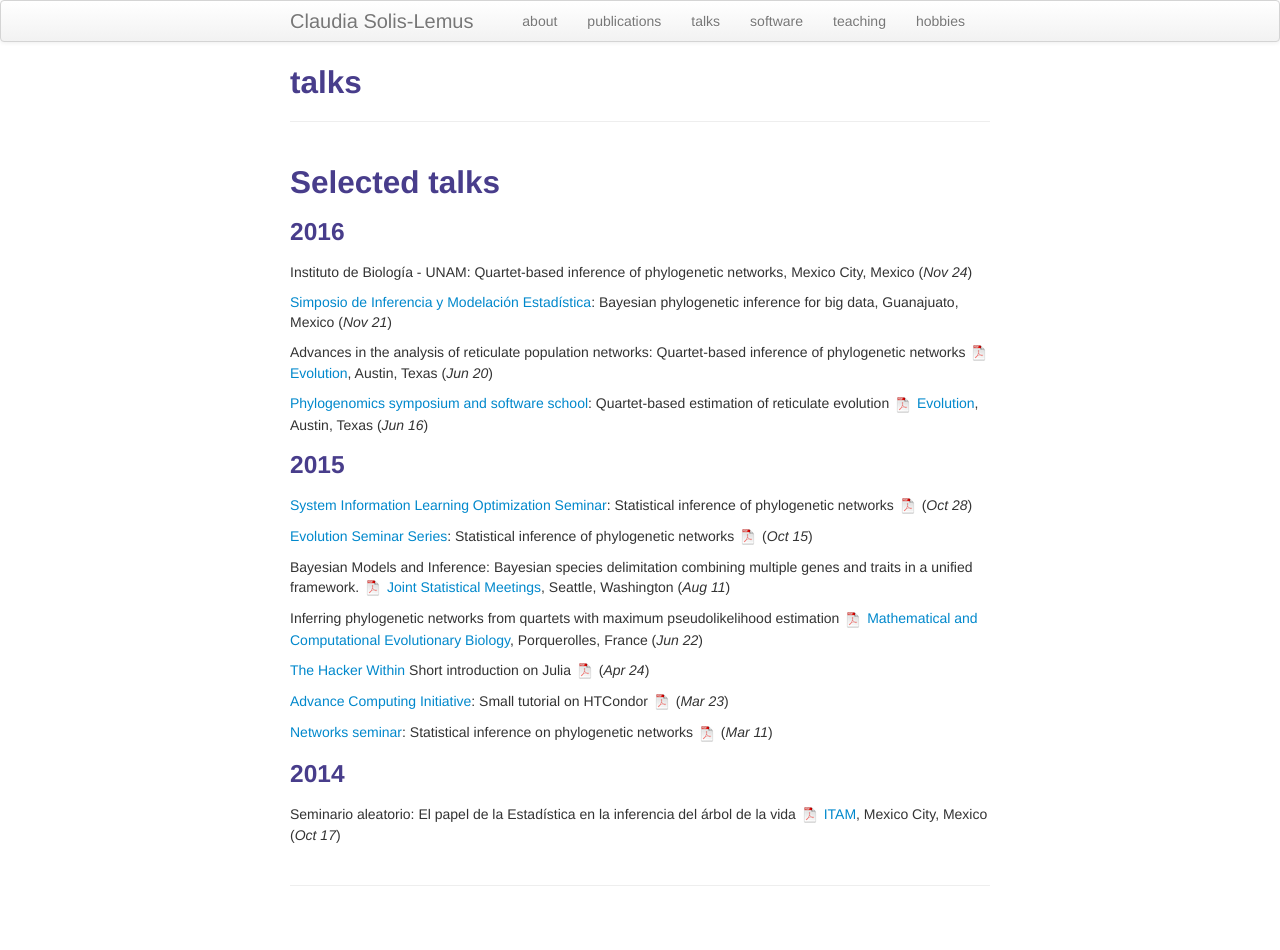
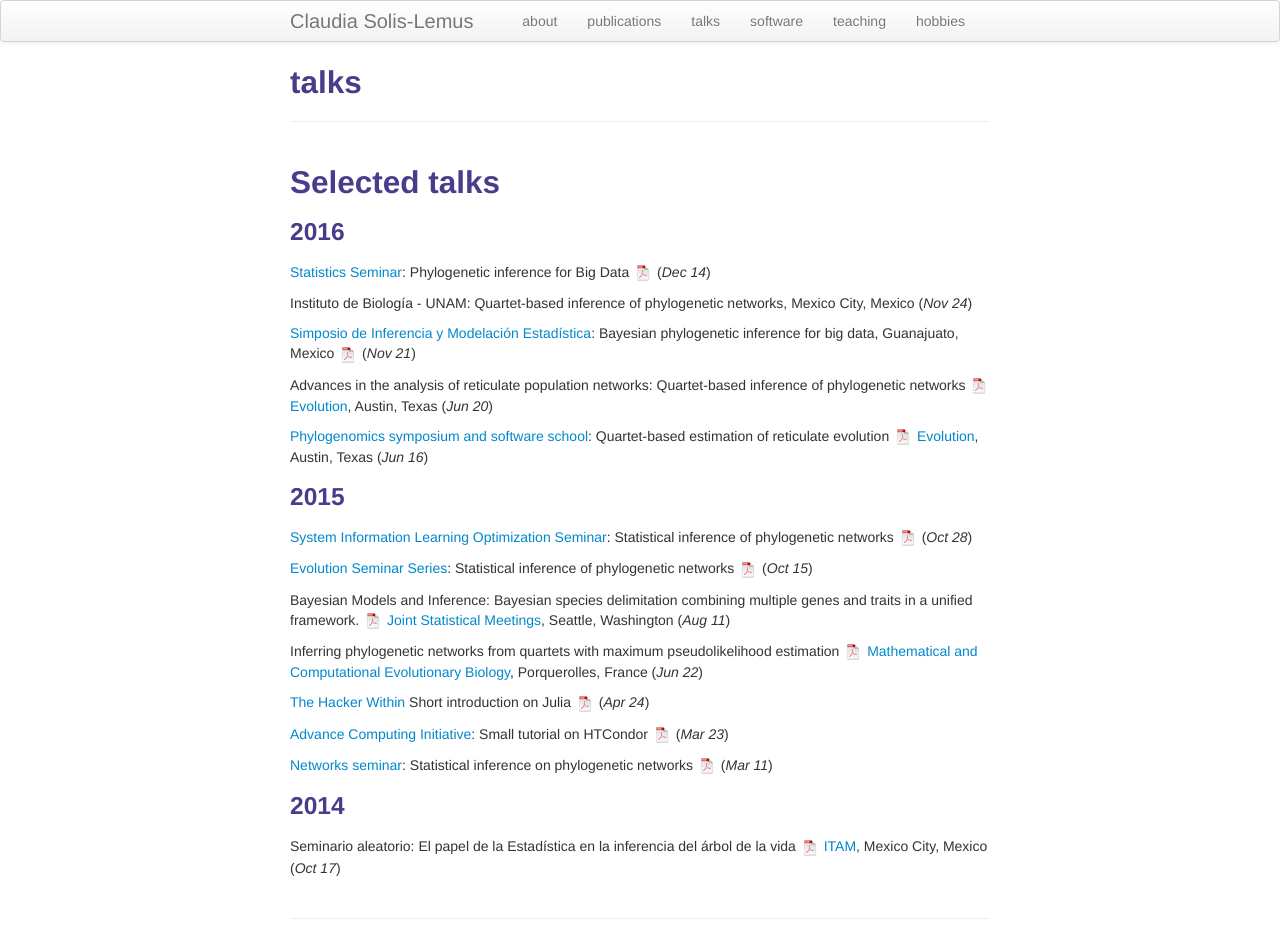
Before and after one commit to crsl4/crsl4.github.io, a Jekyll site: the page built from pages/talks.md, in a window 1280 px wide. Built offline with Jekyll 4.4.1, drawn with Linux system fonts in a browser that asks for light colours; before the commit the page ends 917 px from its top, so only the background shows below that.

Commit message:
added cimat and stat talks

```diff
--- a/pages/talks.md
+++ b/pages/talks.md
@@ -8,11 +8,16 @@ description: Claudia Solis-Lemus' talks
 
 ###  2016
 
+[Statistics Seminar](http://www.stat.wisc.edu/):  Phylogenetic inference for Big Data
+[![pdf](icons16/pdf-icon.png)](https://www.stat.wisc.edu/~claudia/stat_talk.pdf)
+(_Dec 14_)
+
 Instituto de Biolog&iacute;a - UNAM: Quartet-based inference of phylogenetic networks, Mexico City, Mexico (_Nov 24_)
 
 [Simposio de Inferencia y Modelaci&oacute;n
 Estad&iacute;stica](http://sime.eventos.cimat.mx/): Bayesian
 phylogenetic inference for big data, Guanajuato, Mexico
+[![pdf](icons16/pdf-icon.png)](https://www.stat.wisc.edu/~claudia/cimat-talk.pdf)
 (_Nov 21_)
 
 Advances in the analysis of reticulate population networks: Quartet-based inference of phylogenetic networks
```
